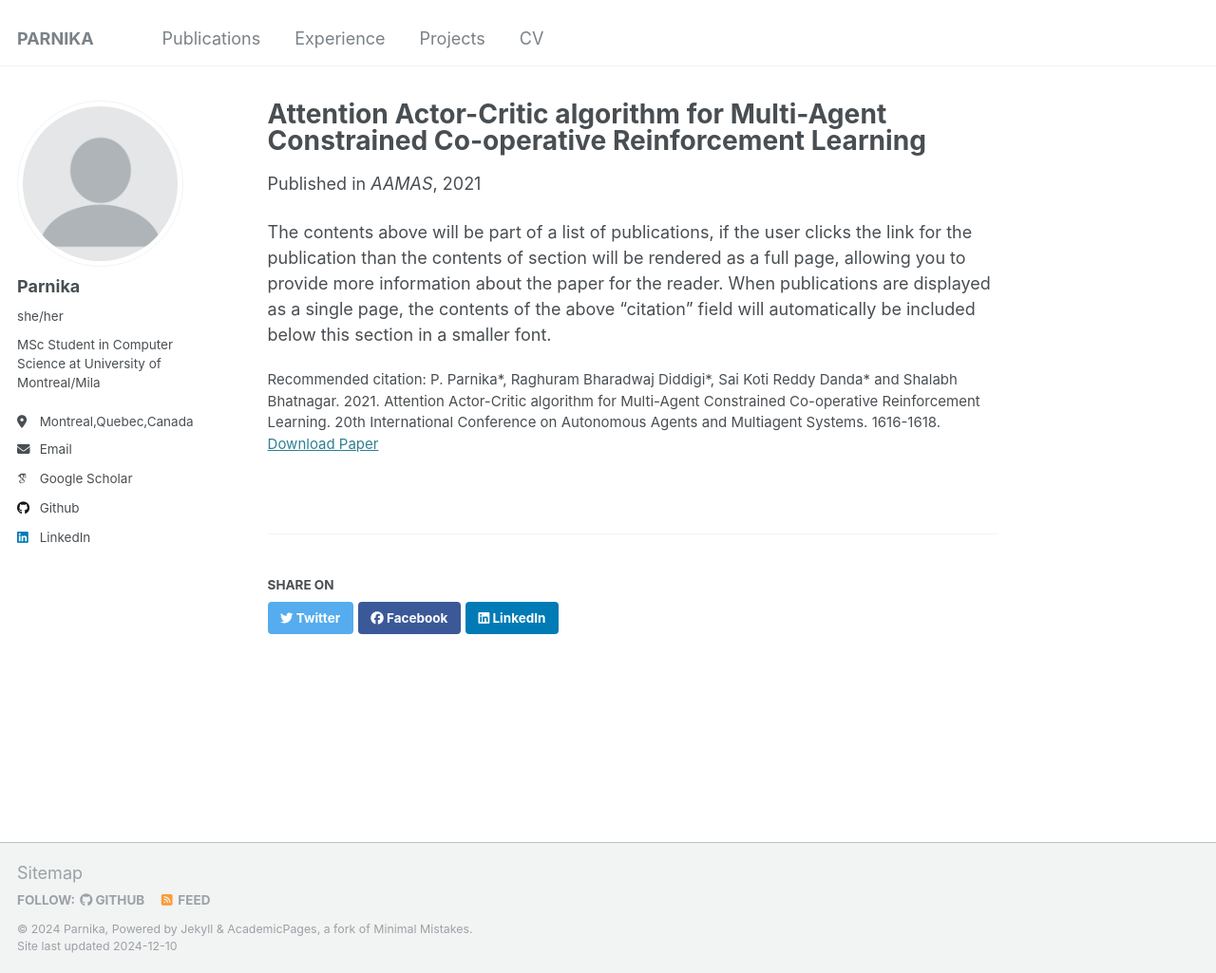
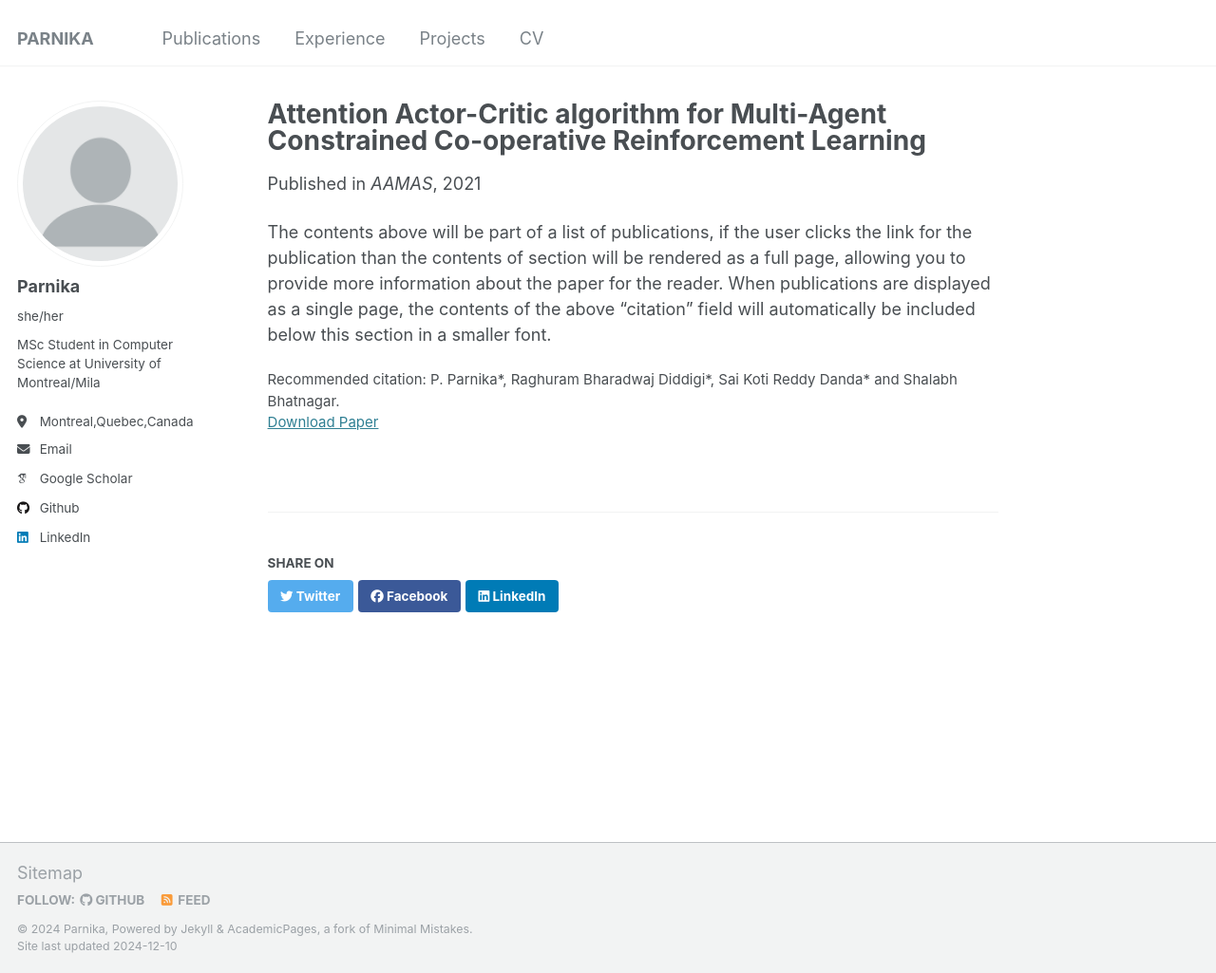
Before and after one commit to parnika31/parnika31.github.io, a Jekyll site: the page built from _publications/2021-05-03-paper-1.md, in a window 1280 px wide and 1025 px high. Shown: the whole window at 95% size. Built offline with Jekyll 4.4.1, drawn with Linux system fonts in a browser that asks for light colours; some web fonts are replaced.

Commit message:
Update 2021-05-03-paper-1.md

```diff
--- a/_publications/2021-05-03-paper-1.md
+++ b/_publications/2021-05-03-paper-1.md
@@ -6,7 +6,7 @@ excerpt: "<img src='/images/CooperativeNavigation.png' height='200' width='200'>
 date: 2021-05-03
 venue: 'AAMAS'
 paperurl: 'https://arxiv.org/pdf/2101.02349'
-citation: 'P. Parnika*, Raghuram Bharadwaj Diddigi*, Sai Koti Reddy Danda* and Shalabh Bhatnagar. 2021. Attention Actor-Critic algorithm for Multi-Agent Constrained Co-operative Reinforcement Learning. 20th International Conference on Autonomous Agents and Multiagent Systems. 1616-1618.'
+citation: 'P. Parnika*, Raghuram Bharadwaj Diddigi*, Sai Koti Reddy Danda* and Shalabh Bhatnagar.'
 ---
 
 The contents above will be part of a list of publications, if the user clicks the link for the publication than the contents of section will be rendered as a full page, allowing you to provide more information about the paper for the reader. When publications are displayed as a single page, the contents of the above "citation" field will automatically be included below this section in a smaller font.
```
